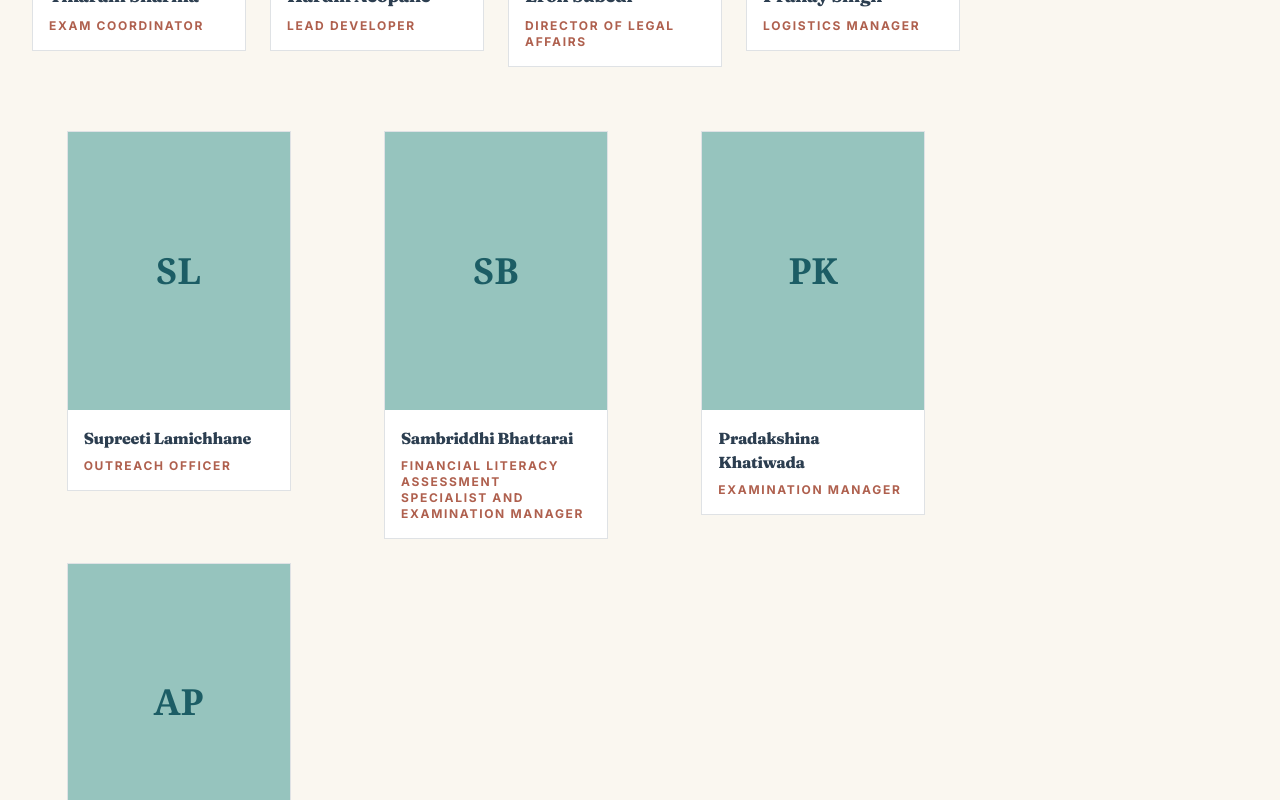
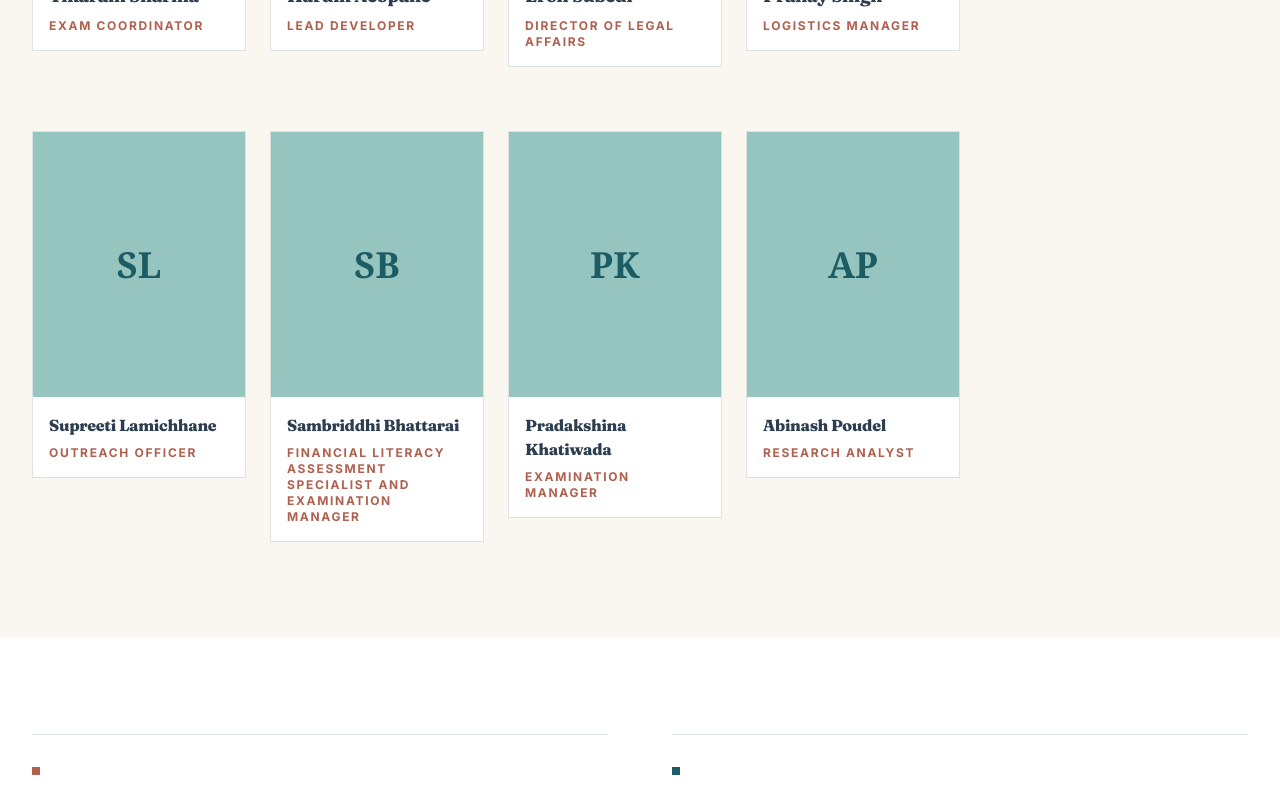
Before and after one commit to HardikNeo/NAFO, a React (Vite) app: page /about in a window 1280 px wide. Shown: the part 1640-2440 px from the top of the page. Built offline with nearby package versions, Linux system fonts and the light colour scheme; no server answers; the database is empty.

Commit message:
Keep four-person rows aligned

```diff
--- a/src/components/Team.jsx
+++ b/src/components/Team.jsx
@@ -162,7 +162,7 @@ export default function Team() {
                   className={`grid items-start justify-center gap-5 sm:gap-6 ${
                     isFounder
                       ? "grid-cols-1"
-                      : rowIndex === 2
+                      : row.length === 4
                         ? "grid-cols-2 sm:grid-cols-4"
                         : "grid-cols-2 sm:grid-cols-3"
                   }`}
```
